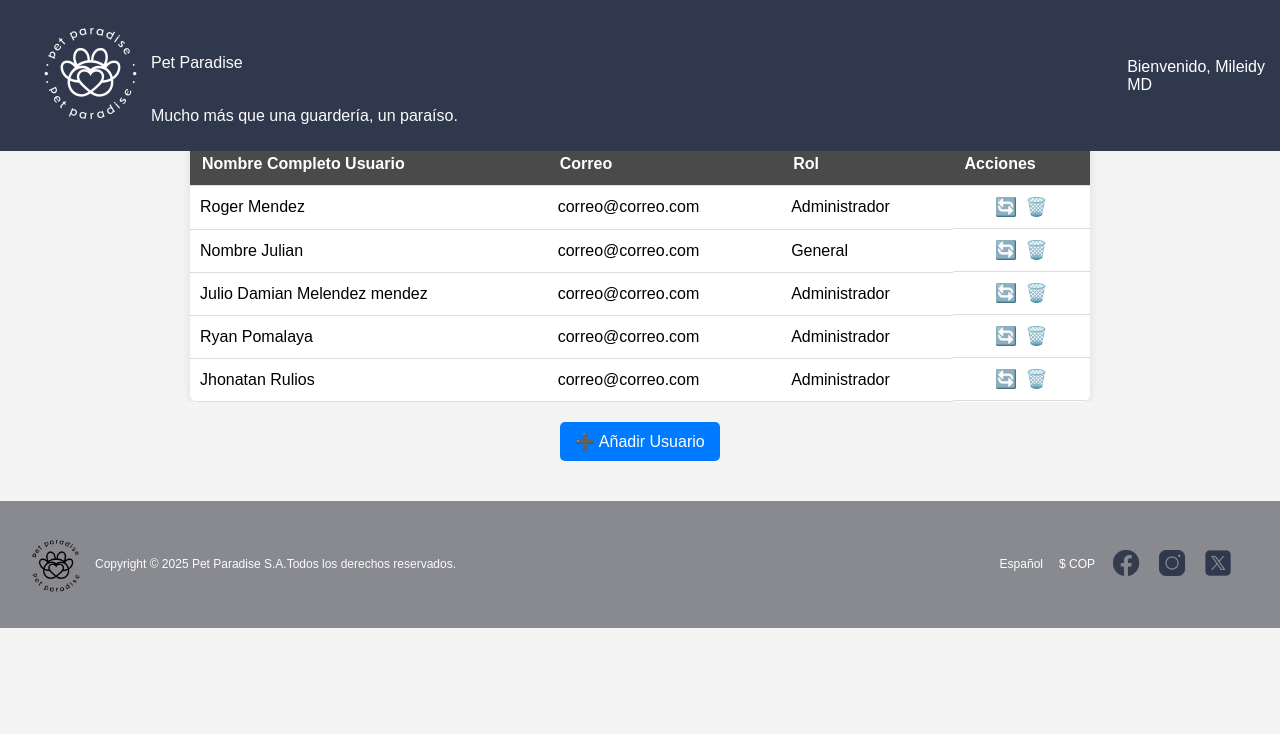
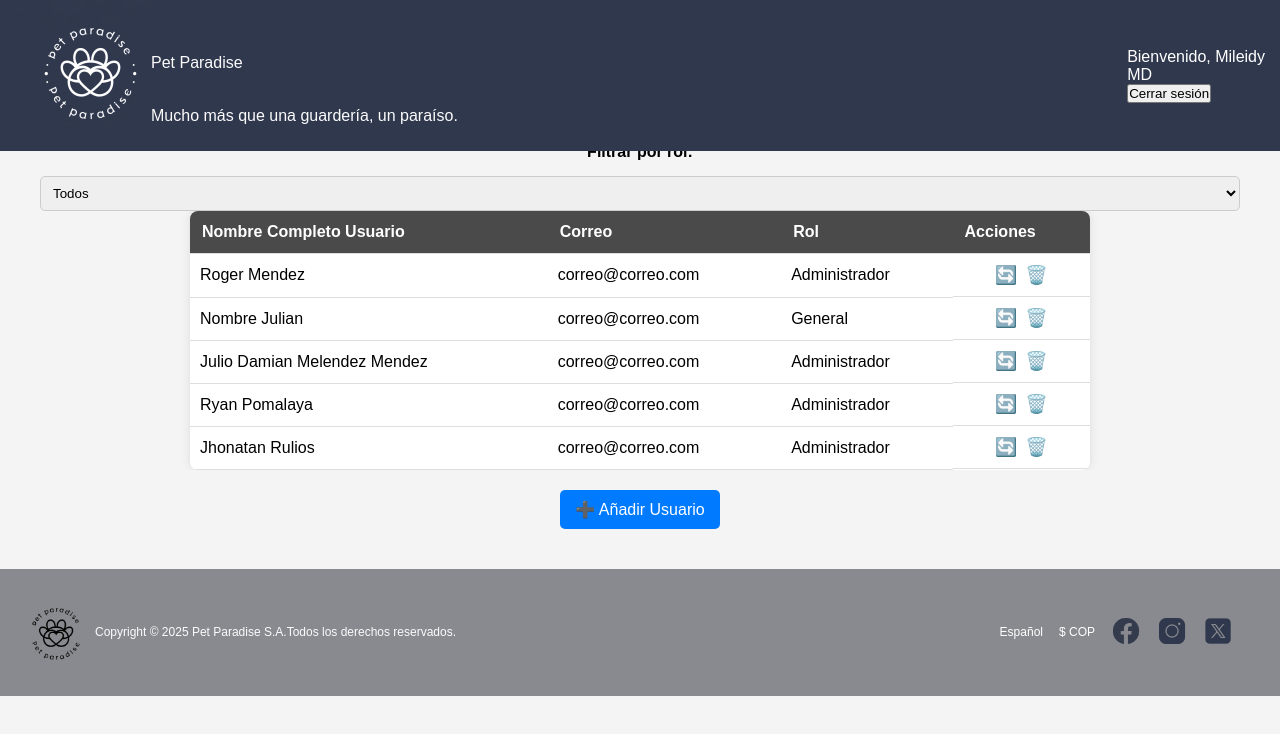
Before and after one commit to LuisDelgado-LD/integradorG5Front, a React (Vite) app: page /administrador/gestion-de-usuario in a window 1280 px wide. Shown: the top 734 px of the page. Built offline with nearby package versions, Linux system fonts and the light colour scheme.

Commit message:
Vistas de usuario y admin

```diff
--- a/src/Components/Header.jsx
+++ b/src/Components/Header.jsx
@@ -38,13 +38,15 @@ const Header = () => {
               <span>Bienvenido, {usuario.nombre}</span>
               <div className="avatar">{getInitials(usuario.nombre, usuario.apellido)}</div>
             </div>
-            {menuAbierto && (
+            {menuAbierto && usuario.role === "Administrador" && (
               <div className="dropdown-menu">
                 <Link to="/administrador" className="admin-link">Gestión de Maestro</Link>
                 <Link to="/administrador/gestion-de-usuario" className="admin-link">Gestión de Usuarios</Link>
+              </div>
+            )}
+              <div>
                 <button onClick={() => setMostrarConfirmacion(true)} className="logout-btn">Cerrar sesión</button>
               </div>
-            )}
           </div>
         ) : (
           <>
--- a/src/Routes/UserManagement.jsx
+++ b/src/Routes/UserManagement.jsx
@@ -73,38 +73,48 @@ import { useState } from "react";
 import Modal from "../Components/Modal"; // Asegúrate de que la ruta sea correcta
 
 const UserManagement = () => {
+    // Estado para almacenar los usuarios con datos mockeados
     const [users, setUsers] = useState([
         { id: 1, nombre: "Roger", apellido: "Mendez", correo: "correo@correo.com", rol: "Administrador", estado: "Activo" },
         { id: 2, nombre: "Nombre", apellido: "Julian", correo: "correo@correo.com", rol: "General", estado: "Inactivo" },
-        { id: 3, nombre: "Julio Damian", apellido: "Melendez mendez", correo: "correo@correo.com", rol: "Administrador", estado: "Inactivo" },
+        { id: 3, nombre: "Julio Damian", apellido: "Melendez Mendez", correo: "correo@correo.com", rol: "Administrador", estado: "Inactivo" },
         { id: 4, nombre: "Ryan", apellido: "Pomalaya", correo: "correo@correo.com", rol: "Administrador", estado: "Activo" },
-        { id: 5, nombre: "Jhonatan", apellido: "Rulios", correo: "correo@correo.com", rol: "Administrador", estado: "Activo" },
+        { id: 5, nombre: "Jhonatan", apellido: "Rulios", correo: "correo@correo.com", rol: "Administrador", estado: "Activo" }
     ]);
 
     const [modalOpen, setModalOpen] = useState(false);
     const [selectedUser, setSelectedUser] = useState(null);
+    const [filterRole, setFilterRole] = useState("");
 
+    // Filtrar usuarios por rol (Administrador / General)
+    const filteredUsers = filterRole
+        ? users.filter(user => user.rol === filterRole)
+        : users;
+
+    // Función para editar usuario
     const handleEdit = (user) => {
         setSelectedUser(user);
         setModalOpen(true);
     };
 
+    // Función para añadir nuevo usuario
     const handleAddUser = () => {
         setSelectedUser(null);
         setModalOpen(true);
     };
 
+    // Función para eliminar usuario con confirmación
     const handleDeleteUser = (id) => {
-      setUsers(users.filter(user => user.id !== id));
+        if (!window.confirm("¿Estás seguro de eliminar este usuario?")) return;
+        setUsers(users.filter(user => user.id !== id));
     };
 
+    // Función para guardar cambios (Agregar o Editar usuario) - Modo Mock
     const handleSave = (userData) => {
         if (selectedUser) {
-
             setUsers(users.map(user => (user.id === selectedUser.id ? { ...user, ...userData } : user)));
         } else {
-
-            const newUser = { id: users.length + 1, ...userData, role: "General" };
+            const newUser = { id: users.length + 1, ...userData, rol: "General" };
             setUsers([...users, newUser]);
         }
         setModalOpen(false);
@@ -113,6 +123,16 @@ const UserManagement = () => {
     return (
         <div className="container">
             <h2 className="title">Gestión Permisos de Usuarios</h2>
+
+            {/* Filtro por rol */}
+            <label>Filtrar por rol:</label>
+            <select onChange={(e) => setFilterRole(e.target.value)}>
+                <option value="">Todos</option>
+                <option value="Administrador">Administrador</option>
+                <option value="General">General</option>
+            </select>
+
+            {/* Tabla de usuarios */}
             <div className="table-container">
                 <table className="user-table">
                     <thead>
@@ -124,9 +144,9 @@ const UserManagement = () => {
                         </tr>
                     </thead>
                     <tbody>
-                        {users.map((user) => (
+                        {filteredUsers.map((user) => (
                             <tr key={user.id}>
-                                <td>{user.nombre +" "+user.apellido}</td>
+                                <td>{user.nombre + " " + user.apellido}</td>
                                 <td>{user.correo}</td>
                                 <td>{user.rol}</td>
                                 <td className="actions">
@@ -138,8 +158,11 @@ const UserManagement = () => {
                     </tbody>
                 </table>
             </div>
+
+            {/* Botón para agregar usuario */}
             <button className="add-user" onClick={handleAddUser}>➕ Añadir Usuario</button>
 
+            {/* Modal para edición/creación */}
             <Modal
                 isOpen={modalOpen}
                 onClose={() => setModalOpen(false)}
```
Also changed, not shown: src/Context/utils/globalContext.jsx (line endings or trailing spaces), 1 other file (tests, documents, lock files or other folders).
